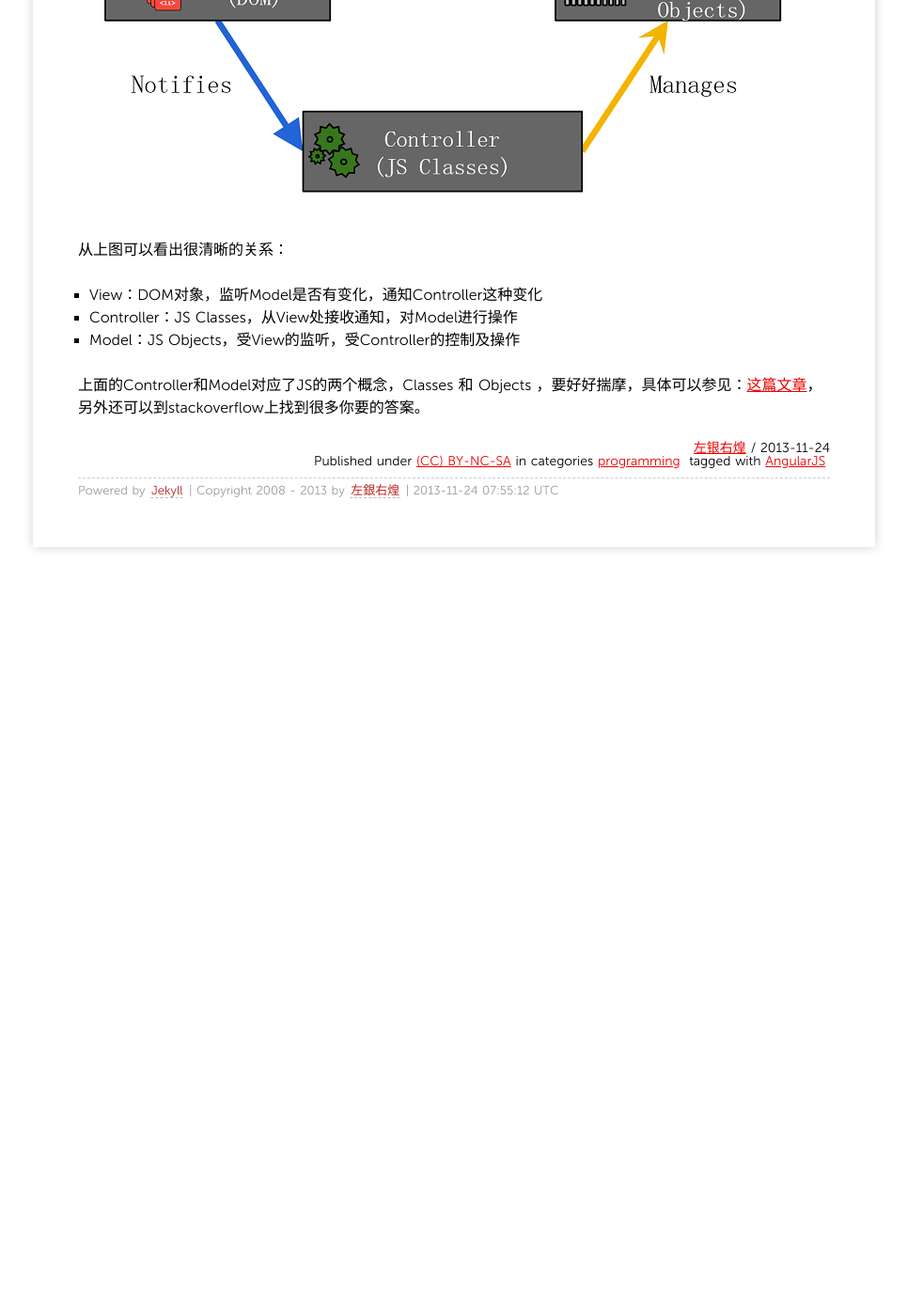
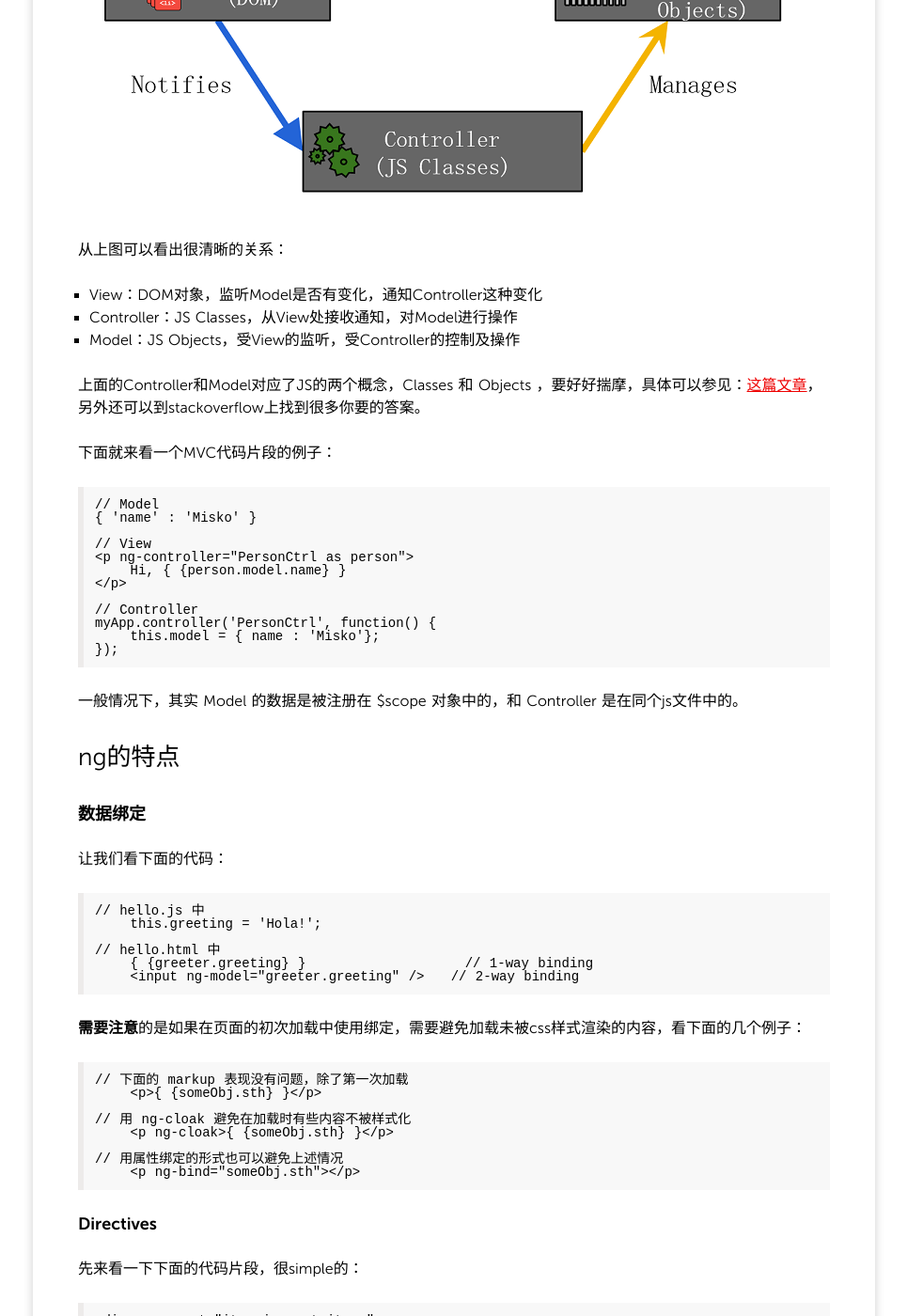
Before and after one commit to grahamle/grahamle.github.com, a Jekyll site: the page built from _posts/2013/11/2013-11-24-ng概览.md, in a window 1280 px wide and 1400 px high, scrolled down 1029 px. Shown: the whole window at 94% size, without its empty margins (157-1122 px from the left). Built offline with Jekyll 4.4.1, drawn with Linux system fonts in a browser that asks for light colours; Markdown is read by kramdown in place of the engine named in the settings; comment, search, counter and statistics services are not loaded; before the commit the page ends 1659 px from its top, so only the background shows below that; some of the changed text lies outside the part shown.

Commit message:
update ng 13-11-24 file

```diff
--- a/_posts/2013/11/2013-11-24-ng概览.md
+++ b/_posts/2013/11/2013-11-24-ng概览.md
@@ -44,3 +44,65 @@ tag:
 - Model：JS Objects，受View的监听，受Controller的控制及操作
 
 上面的Controller和Model对应了JS的两个概念，Classes 和 Objects ，要好好揣摩，具体可以参见：[这篇文章](http://www.kirupa.com/html5/objects_classes_javascript.htm)，另外还可以到stackoverflow上找到很多你要的答案。
+
+下面就来看一个MVC代码片段的例子：
+
+    // Model
+    { 'name' : 'Misko' }
+
+    // View
+    <p ng-controller="PersonCtrl as person">
+        Hi, { {person.model.name} }
+    </p>
+
+    // Controller
+    myApp.controller('PersonCtrl', function() {
+        this.model = { name : 'Misko'};
+    });
+
+一般情况下，其实 Model 的数据是被注册在 $scope 对象中的，和 Controller 是在同个js文件中的。
+
+## ng的特点
+
+### **数据绑定**
+让我们看下面的代码：
+
+    // hello.js 中
+        this.greeting = 'Hola!';
+
+    // hello.html 中
+        { {greeter.greeting} }                  // 1-way binding
+        <input ng-model="greeter.greeting" />   // 2-way binding
+
+**需要注意**的是如果在页面的初次加载中使用绑定，需要避免加载未被css样式渲染的内容，看下面的几个例子：
+
+    // 下面的 markup 表现没有问题，除了第一次加载
+        <p>{ {someObj.sth} }</p>
+
+    // 用 ng-cloak 避免在加载时有些内容不被样式化
+        <p ng-cloak>{ {someObj.sth} }</p>
+
+    // 用属性绑定的形式也可以避免上述情况
+        <p ng-bind="someObj.sth"></p>
+
+### **Directives**
+先来看一下下面的代码片段，很simple的：
+
+    <div ng-repeat="item in cart.items">
+        <span ng-bind="item.name"></span>
+        <button ng-click="cart.delete($index)">Delete</button>
+    </div>
+
+上面有三个指令，如果在它们前面都加上前缀 `data-` 的话，这样可以用来做 `directive validation` 验证指令的有效性，当然，一般情况下这是不必要的。
+
+### **依赖注入**
+首先是定义一个服务，可以是数据服务，操作服务等等，看一下下面的例子：
+
+    // Definition
+    function MyFoo() { ... };
+    module.service('foo', MyFoo);
+
+    // Usage
+    function MyBar(foo) {
+        Foo instanceof MyFoo; // true!
+    }
```
